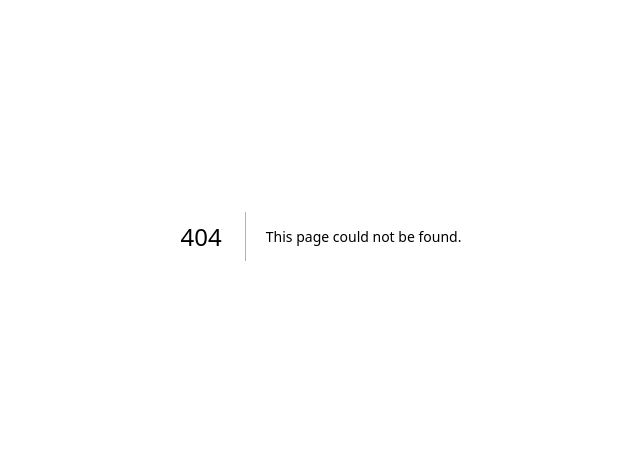
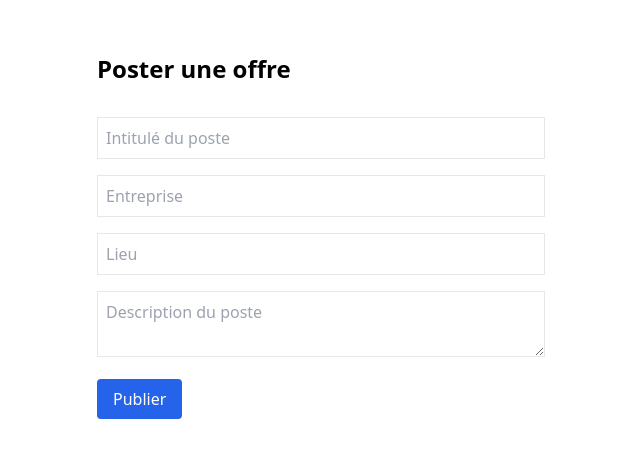
Before and after one commit to kbwee125/kbwee-live, a Next.js app: page /post-job in a window 1280 px wide. Before the commit this address had no page. Shown: the part 164-622 px from the top of the page, without its empty margins (319-959 px from the left). Built offline with nearby package versions, Linux system fonts and the light colour scheme.

Commit message:
Create post-job.js

```diff
--- /dev/null
+++ b/pages/post-job.js
@@ -0,0 +1,50 @@
+import { useState } from "react";
+import { supabase } from "../lib/supabaseClient";
+import { useRouter } from "next/router";
+
+export default function PostJob() {
+  const [form, setForm] = useState({
+    title: "",
+    company: "",
+    location: "",
+    description: ""
+  });
+
+  const [message, setMessage] = useState("");
+  const router = useRouter();
+
+  const handleChange = (e) => {
+    setForm({ ...form, [e.target.name]: e.target.value });
+  };
+
+  const handleSubmit = async (e) => {
+    e.preventDefault();
+
+    const { error } = await supabase.from("jobs").insert([form]);
+
+    if (error) {
+      setMessage("❌ Erreur : " + error.message);
+    } else {
+      setMessage("✅ Offre enregistrée !");
+      setForm({ title: "", company: "", location: "", description: "" });
+      // Optionnel : router.push("/jobs")
+    }
+  };
+
+  return (
+    <div className="min-h-screen flex items-center justify-center bg-white px-4">
+      <form onSubmit={handleSubmit} className="w-full max-w-md space-y-4">
+        <h1 className="text-2xl font-bold mb-4">Poster une offre</h1>
+
+        <input name="title" placeholder="Intitulé du poste" required onChange={handleChange} value={form.title} className="border p-2 w-full" />
+        <input name="company" placeholder="Entreprise" required onChange={handleChange} value={form.company} className="border p-2 w-full" />
+        <input name="location" placeholder="Lieu" required onChange={handleChange} value={form.location} className="border p-2 w-full" />
+        <textarea name="description" placeholder="Description du poste" required onChange={handleChange} value={form.description} className="border p-2 w-full" />
+
+        <button type="submit" className="bg-blue-600 text-white px-4 py-2 rounded">Publier</button>
+
+        {message && <p className="text-sm mt-2">{message}</p>}
+      </form>
+    </div>
+  );
+}
```
